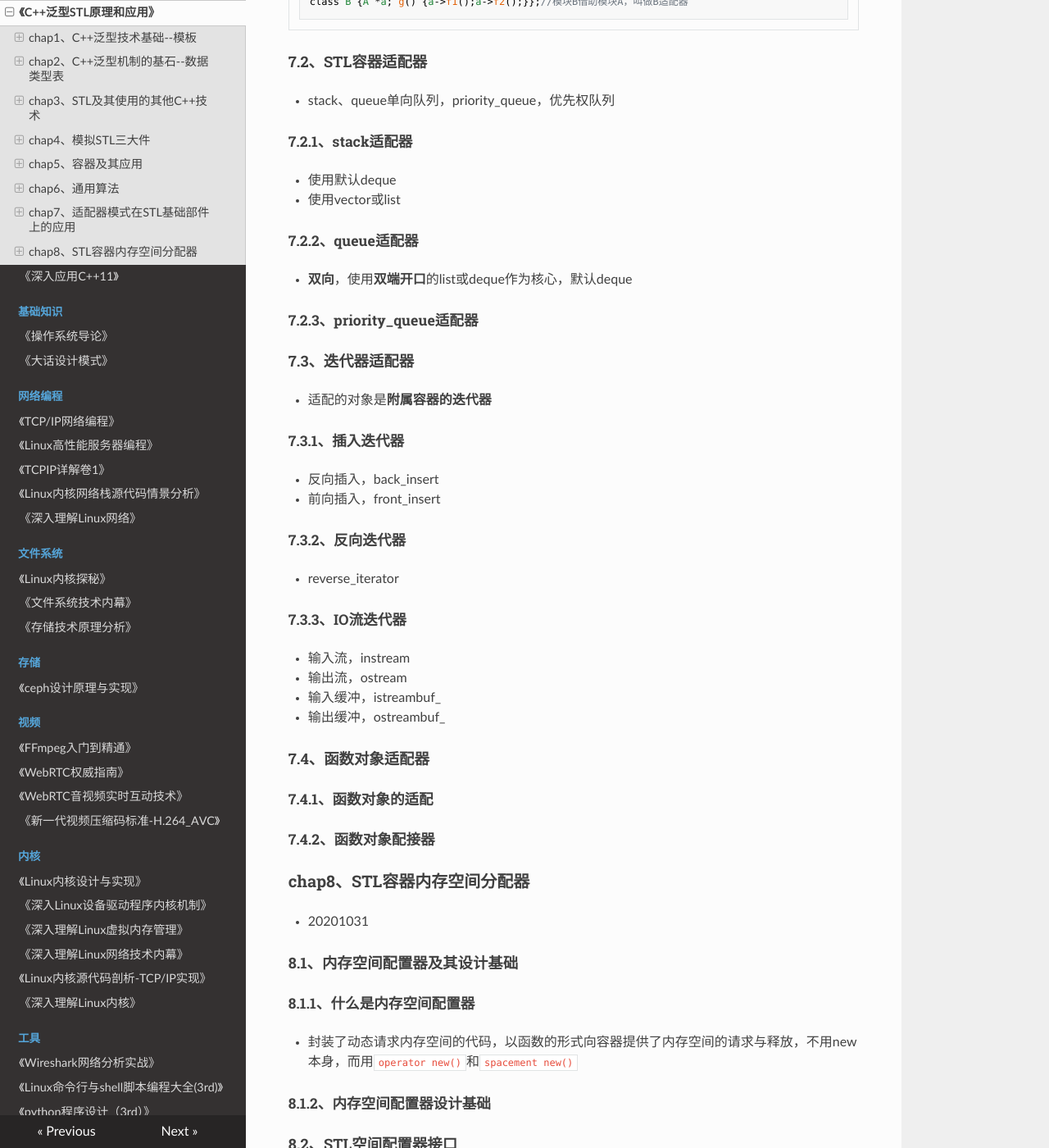
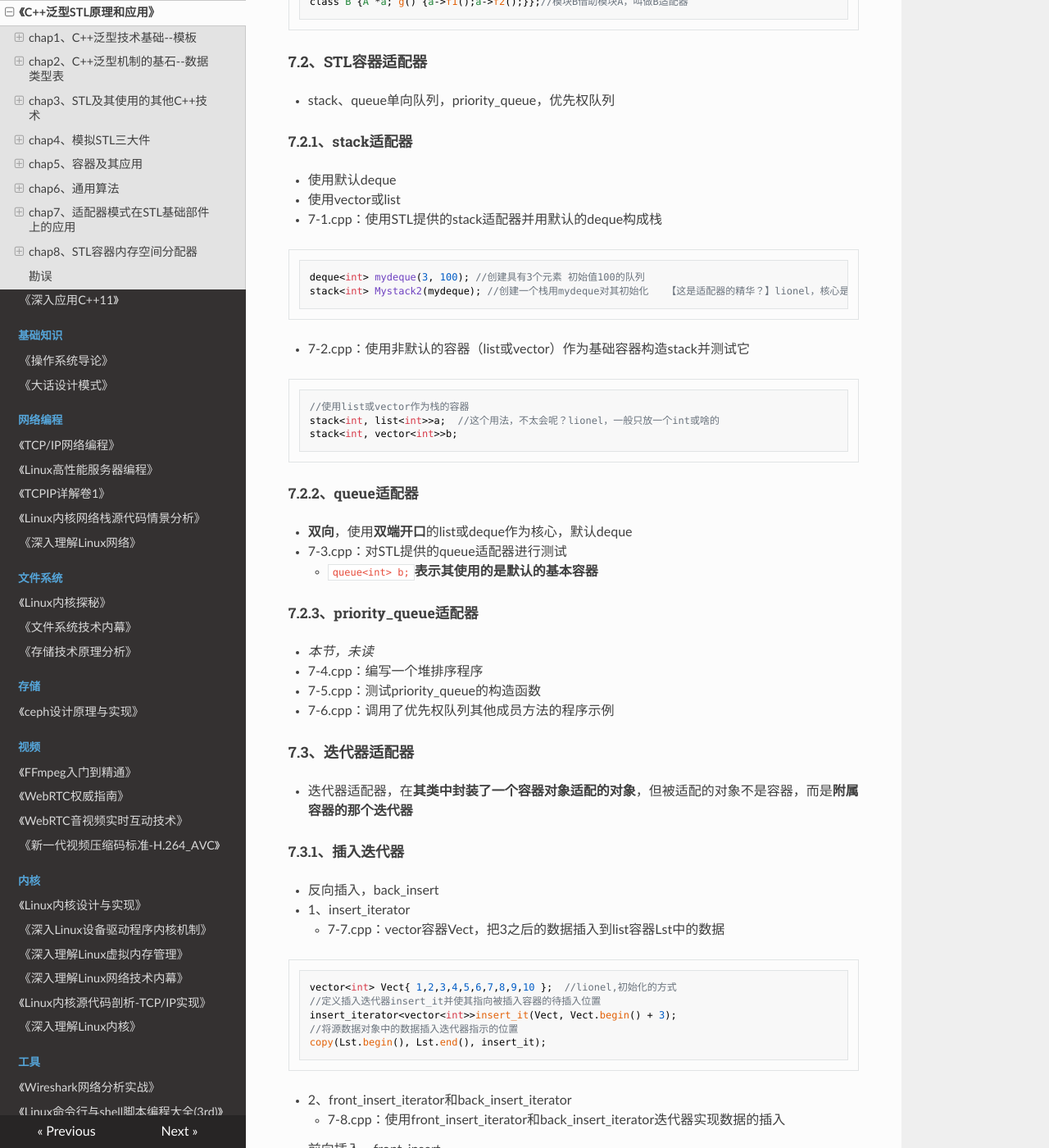
Before and after one commit to wolflion/booknotes, an MkDocs documentation site: the page built from docs/21STL/C++泛型STL原理和应用.md, in a window 1280 px wide and 1400 px high, scrolled down 13979 px. Shown: the whole window at 82% size. Built offline with MkDocs 1.6.1, drawn with Linux system fonts in a browser that asks for light colours; nearby versions of some CDN libraries; some of the changed text lies outside the part shown.

Commit message:
Update C++泛型STL原理和应用.md

````diff
--- a/docs/21STL/C++泛型STL原理和应用.md
+++ b/docs/21STL/C++泛型STL原理和应用.md
@@ -578,27 +578,75 @@ class B {A *a; g() {a->f1();a->f2();}};//模块B借助模块A，叫做B适配器
 
 + 使用默认deque
 + 使用vector或list
++ 7-1.cpp：使用STL提供的stack适配器并用默认的deque构成栈
+
+```cpp
+deque<int> mydeque(3, 100); //创建具有3个元素 初始值100的队列
+stack<int> Mystack2(mydeque); //创建一个栈用mydeque对其初始化   【这是适配器的精华？】lionel，核心是这个，那原因呢？
+```
+
+
+
++ 7-2.cpp：使用非默认的容器（list或vector）作为基础容器构造stack并测试它
+
+```cpp
+//使用list或vector作为栈的容器
+stack<int, list<int>>a;  //这个用法，不太会呢？lionel，一般只放一个int或啥的
+stack<int, vector<int>>b;
+```
+
+
 
 ##### 7.2.2、queue适配器
 
 + **双向**，使用**双端开口**的list或deque作为核心，默认deque
++ 7-3.cpp：对STL提供的queue适配器进行测试
+  + `queue<int> b;`**表示其使用的是默认的基本容器**
 
 ##### 7.2.3、priority_queue适配器
 
++ *本节，未读*
++ 7-4.cpp：编写一个堆排序程序
++ 7-5.cpp：测试priority_queue的构造函数
++ 7-6.cpp：调用了优先权队列其他成员方法的程序示例
+
 #### 7.3、迭代器适配器
 
-+ 适配的对象是**附属容器的迭代器**
++ 迭代器适配器，在**其类中封装了一个容器对象适配的对象**，但被适配的对象不是容器，而是**附属容器的那个迭代器**
 
 ##### 7.3.1、插入迭代器
 
 + 反向插入，back_insert
++ 1、insert_iterator
+  + 7-7.cpp：vector容器Vect，把3之后的数据插入到list容器Lst中的数据
+
+```cpp
+vector<int> Vect{ 1,2,3,4,5,6,7,8,9,10 };  //lionel,初始化的方式
+//定义插入迭代器insert_it并使其指向被插入容器的待插入位置
+insert_iterator<vector<int>>insert_it(Vect, Vect.begin() + 3);
+//将源数据对象中的数据插入迭代器指示的位置
+copy(Lst.begin(), Lst.end(), insert_it);
+```
+
+
+
++ 2、front_insert_iterator和back_insert_iterator
+  + 7-8.cpp：使用front_insert_iterator和back_insert_iterator迭代器实现数据的插入
 + 前向插入，front_insert
 
 ##### 7.3.2、反向迭代器
 
 + reverse_iterator
++ 7-9.cpp：观察正向和反向迭代器之间的关系
++ 7-10.cpp：使用了rbegin()和rend()操作的反向迭代器应用程序示例
 
 ##### 7.3.3、IO流迭代器
+
++ 1、
+  + 7-11.cpp
++ 2、
+  + 7-12.cpp
+  + 7-13.cpp
 
 + 输入流，instream
 + 输出流，ostream
@@ -608,6 +656,9 @@ class B {A *a; g() {a->f1();a->f2();}};//模块B借助模块A，叫做B适配器
 #### 7.4、函数对象适配器
 
 ##### 7.4.1、函数对象的适配
+
++ 7-14.cpp
++ 7-15.cpp
 
 ##### 7.4.2、函数对象配接器
 
@@ -638,3 +689,7 @@ class B {A *a; g() {a->f1();a->f2();}};//模块B借助模块A，叫做B适配器
 ##### 8.3.1、内存池的规划
 
 ##### 8.3.2、内存池的设计
+
+### 勘误
+
++ 264页，代码中有2处`cout << a.front() << " " << a.back() << endl;`，第2行的输出应该改成`cout << b.front() << " " << b.back() << endl;`
````
